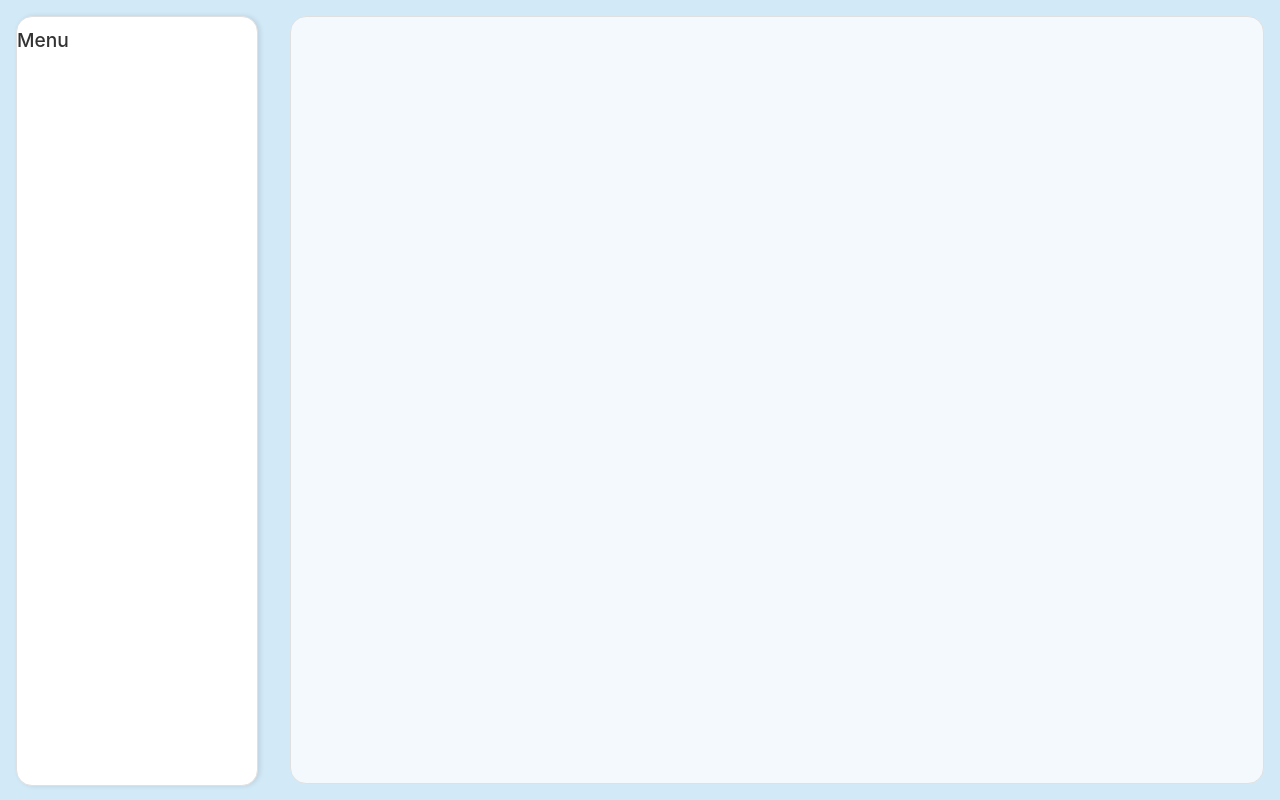
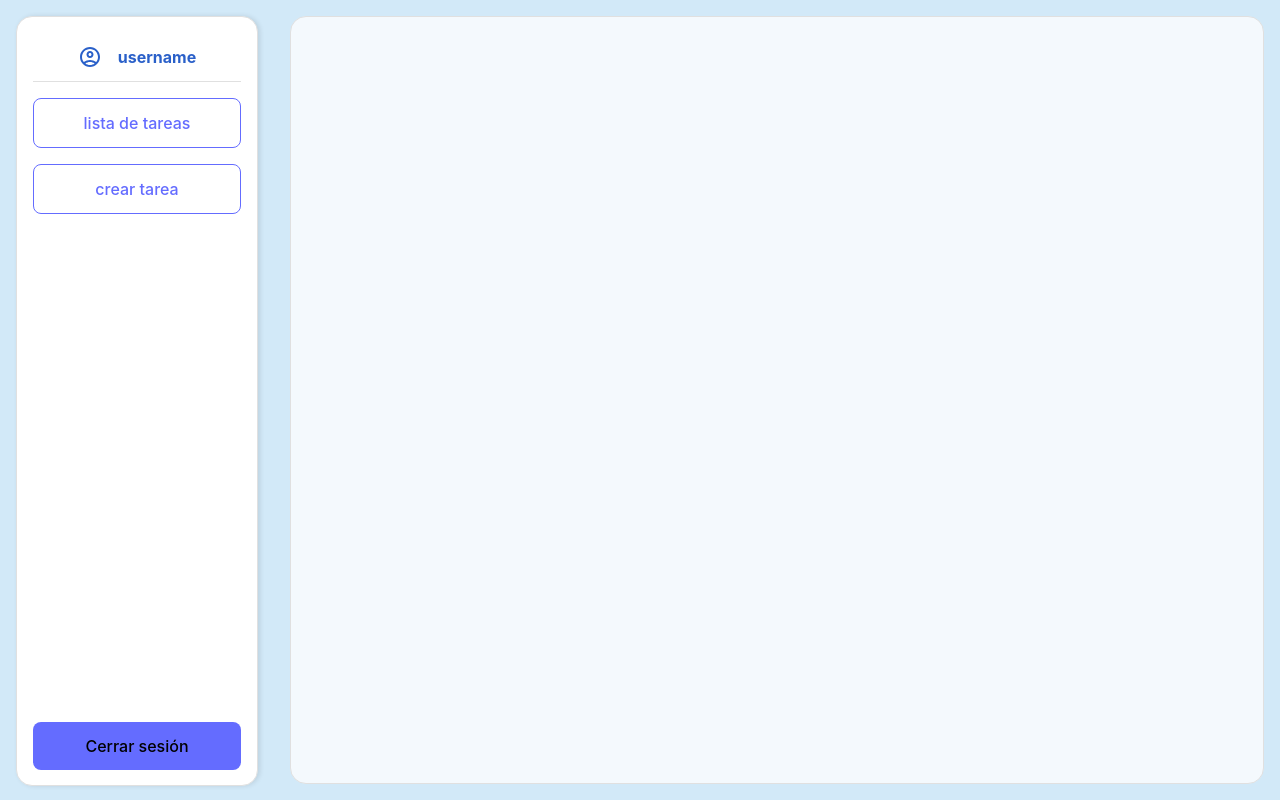
Before and after one commit to Chimary7/control2_BDA, a Vue app in the folder control2-frontend/: page /home in a window 1280 px wide. Built offline with nearby package versions, Linux system fonts and the light colour scheme.

Commit message:
avance en navbar y home

```diff
--- a/control2-frontend/src/components/client/Home.vue
+++ b/control2-frontend/src/components/client/Home.vue
@@ -7,7 +7,7 @@ import Navbar from './componentClient/Navbar.vue';
 <div class="fondo-home">
     <Navbar />
     <div class="content">
-
+        <router-view />
     </div>
 </div>
 
--- a/control2-frontend/src/components/client/componentClient/Navbar.vue
+++ b/control2-frontend/src/components/client/componentClient/Navbar.vue
@@ -1,11 +1,26 @@
 <template>
     <div class="container-navbar">
-        <h1>
-            Menu
-        </h1>
-        <nav>
-
-        </nav>
+        <div class="container-content">
+            <div class="user-profile">
+                <svg xmlns="http://www.w3.org/2000/svg" enable-background="new 0 0 24 24" height="24px" viewBox="0 0 24 24" width="24px" fill="#2a60c9"><g><rect fill="none" height="24" width="24"/></g><g><g><path d="M12 2C6.48 2 2 6.48 2 12s4.48 10 10 10 10-4.48 10-10S17.52 2 12 2zM7.35 18.5C8.66 17.56 10.26 17 12 17s3.34.56 4.65 1.5c-1.31.94-2.91 1.5-4.65 1.5s-3.34-.56-4.65-1.5zm10.79-1.38C16.45 15.8 14.32 15 12 15s-4.45.8-6.14 2.12C4.7 15.73 4 13.95 4 12c0-4.42 3.58-8 8-8s8 3.58 8 8c0 1.95-.7 3.73-1.86 5.12z"/><path d="M12 6c-1.93 0-3.5 1.57-3.5 3.5S10.07 13 12 13s3.5-1.57 3.5-3.5S13.93 6 12 6zm0 5c-.83 0-1.5-.67-1.5-1.5S11.17 8 12 8s1.5.67 1.5 1.5S12.83 11 12 11z"/></g></g></svg>
+                <p>username</p>
+            </div>
+            <nav>
+                <router-link to="/home">
+                    <div class="btn-nav">
+                        lista de tareas
+                    </div>
+                </router-link>
+                <router-link to="/home">
+                    <div class="btn-nav">
+                        crear tarea
+                    </div>
+                </router-link>
+            </nav>
+            <button class="container-logout">
+                Cerrar sesión
+            </button>
+        </div>
     </div>
 </template>
 
@@ -24,9 +39,69 @@
     margin: 1rem; /* Espacio alrededor del navbar */
 }
 
-.container-navbar h1 {
-    font-size: 1.2rem;
-    font-weight: 500;
-    margin-bottom: 2rem;
+.container-navbar .container-content{
+    padding: 1rem;
+    width: calc(100% - 2rem);
+    height: 100%;
 }
+
+.container-content .user-profile{
+    display: flex;
+    align-items: center;
+    justify-content: center;
+    color: #2a60c9;
+    font-weight: bold;
+    width: 100%;
+    height: 3rem;
+    border-bottom: 1px solid #e0e0e0;
+    margin-bottom: 1rem;
+}
+
+.user-profile svg {
+    margin-right: 1rem;
+}
+
+.container-content nav {
+    display: flex;
+    flex-direction: column;
+    gap: 1rem;
+    width: 100%;
+    height: calc(100% - 8rem);
+}
+
+nav .btn-nav {
+    display: flex;
+    align-items: center;
+    justify-content: center;
+    height: 3rem;
+    background-color: white;
+    border-radius: 0.5rem;
+    border: 1px solid #646cff;
+    cursor: pointer;
+    transition: background-color 0.3s ease, color 0.3s ease;
+}
+
+nav .btn-nav:hover {
+    background-color: #646cff;
+    color: white;
+}
+
+.container-logout {
+    display: flex;
+    align-items: center;
+    justify-content: center;
+    height: 3rem;
+    width: 100%;
+    background-color: #646cff;
+    border-radius: 0.5rem;
+    margin-top: 1rem;
+    cursor: pointer;
+    transition: background-color 0.3s ease, color 0.3s ease;
+}
+
+.container-logout:hover {
+    background-color: white;
+    color: #646cff;
+}
+
 </style>
--- a/control2-frontend/src/router.js
+++ b/control2-frontend/src/router.js
@@ -2,6 +2,7 @@ import {createRouter, createWebHistory} from 'vue-router';
 import Register from './components/register.vue';
 import Login from './components/login.vue';
 import Home from './components/client/Home.vue';
+import Homeworks from './components/client/componentClient/Homeworks.vue';
 
 const routes = [
     {
@@ -20,7 +21,14 @@ const routes = [
     {
         path: '/home',
         name : 'home',
-        component: Home
+        component: Home,
+        children: [
+            {
+                path: 'homework',
+                name : 'homework',
+                component: Homeworks
+            }
+        ]
     }
 ];
 
```
Also changed, not shown: control2-frontend/src/components/client/componentClient/Homeworks.vue (added, +86 -0 lines).
